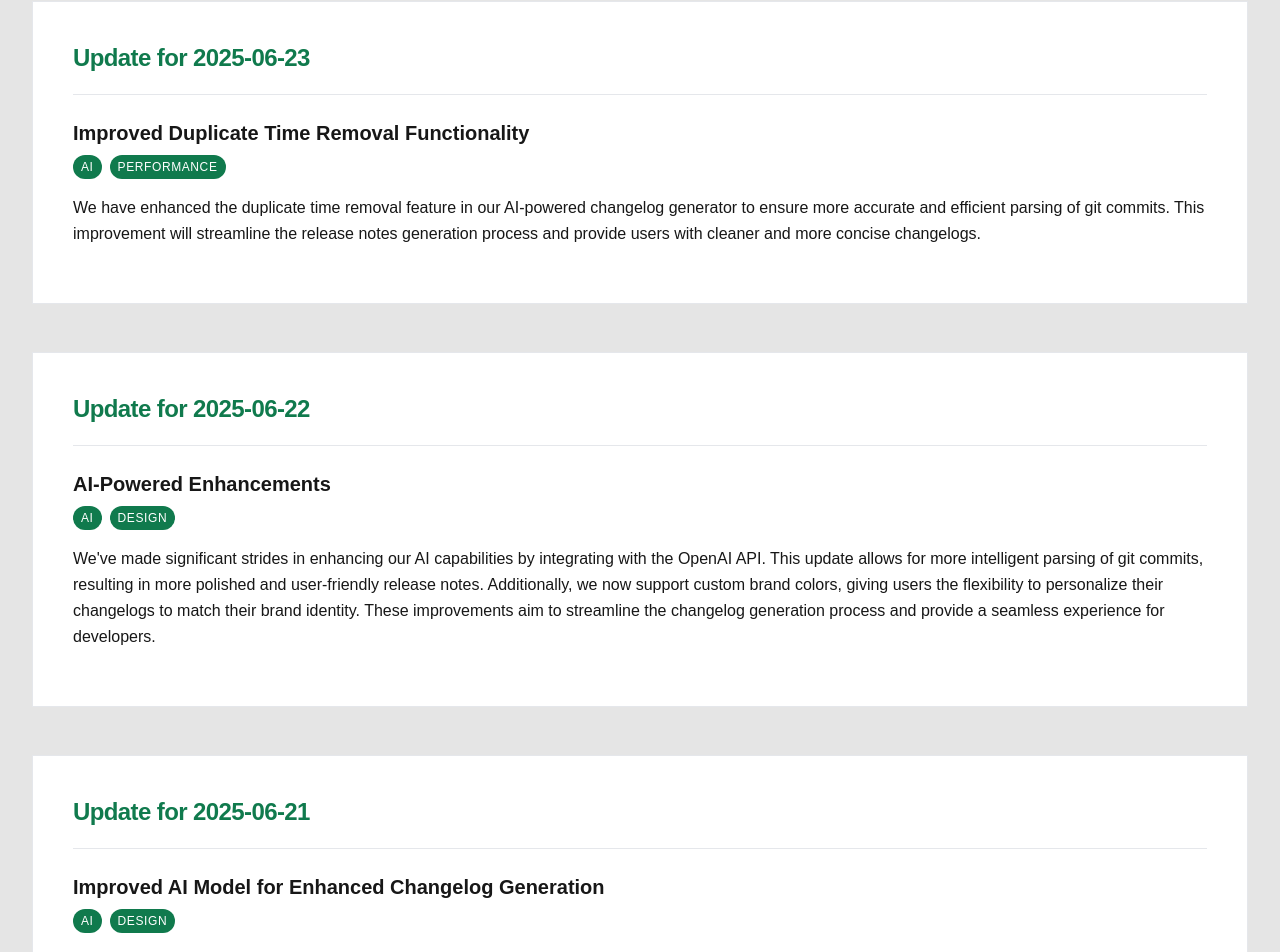
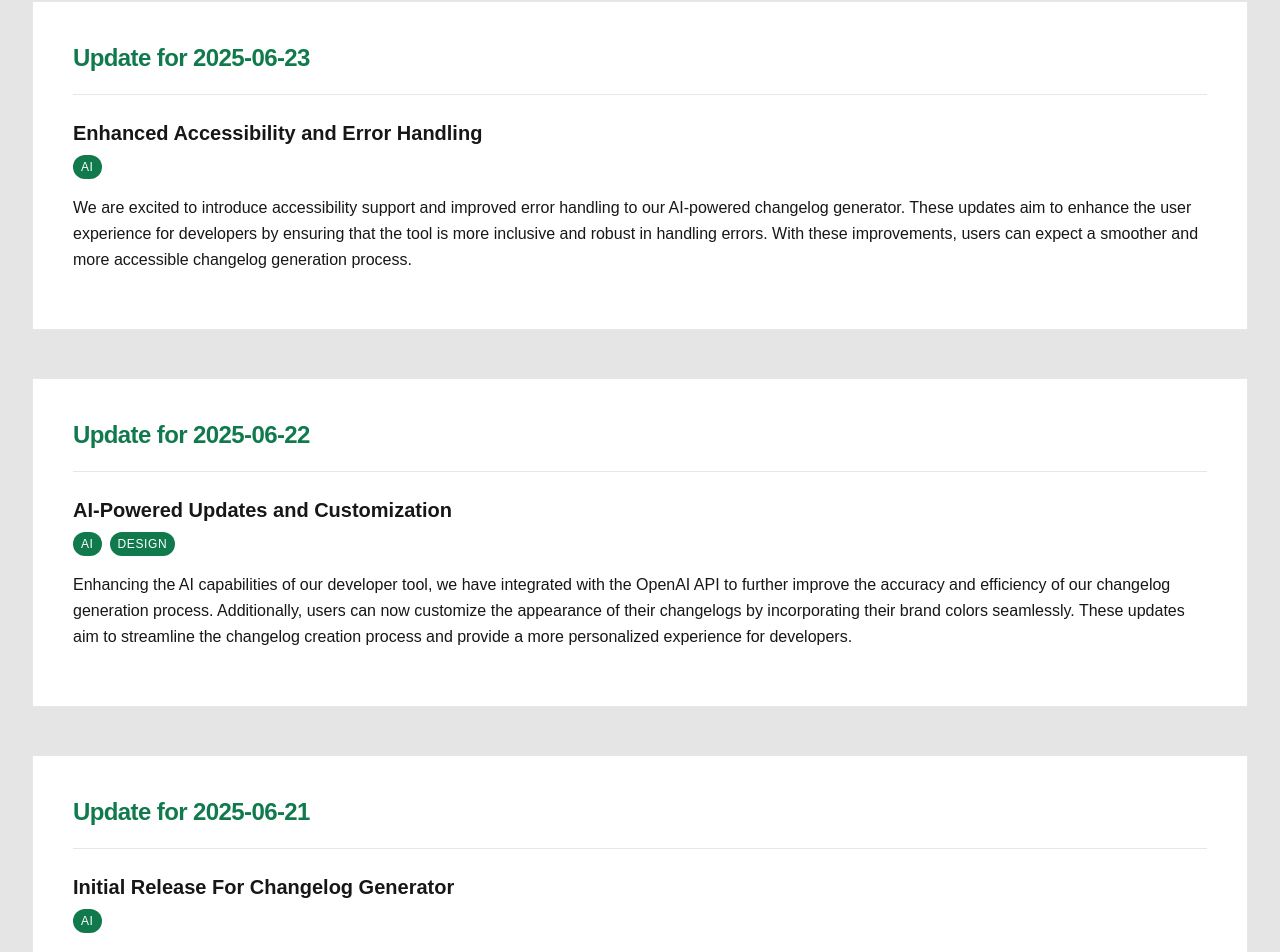
Before and after one commit to ZhenWang-Jen/Greptile-Project, a Next.js app: page / in a window 1280 px wide. Shown: the part 243-1195 px from the top of the page. Built offline with nearby package versions, Linux system fonts and the light colour scheme.

Commit message:
chore: some prompt adjustments

```diff
--- a/changelogs/2025-06-21.md
+++ b/changelogs/2025-06-21.md
@@ -5,7 +5,7 @@ date: 2025-06-21
 
 ## 2025-06-21
 
-### Improved AI Model for Enhanced Changelog Generation
-**Tags:** AI, Design
+### Initial Release For Changelog Generator
+**Tags:** AI
 
-We have upgraded our AI model to better analyze git commits and generate more accurate and polished release notes. This enhancement will ensure that developers receive more meaningful and informative changelogs, making it easier for them to track changes and stay updated on the latest developments in the tool.
+We are excited to announce the initial release of our AI-powered changelog generator! This tool will revolutionize how developers create and manage release notes by analyzing git commits, generating polished release notes, and rendering them in a user-friendly frontend. Stay tuned for more updates and improvements to come.
--- a/changelogs/2025-06-22.md
+++ b/changelogs/2025-06-22.md
@@ -5,7 +5,7 @@ date: 2025-06-22
 
 ## 2025-06-22
 
-### AI-Powered Enhancements
+### AI-Powered Updates and Customization
 **Tags:** AI, Design
 
-We've made significant strides in enhancing our AI capabilities by integrating with the OpenAI API. This update allows for more intelligent parsing of git commits, resulting in more polished and user-friendly release notes. Additionally, we now support custom brand colors, giving users the flexibility to personalize their changelogs to match their brand identity. These improvements aim to streamline the changelog generation process and provide a seamless experience for developers.
+Enhancing the AI capabilities of our developer tool, we have integrated with the OpenAI API to further improve the accuracy and efficiency of our changelog generation process. Additionally, users can now customize the appearance of their changelogs by incorporating their brand colors seamlessly. These updates aim to streamline the changelog creation process and provide a more personalized experience for developers.
--- a/changelogs/2025-06-23.md
+++ b/changelogs/2025-06-23.md
@@ -5,7 +5,7 @@ date: 2025-06-23
 
 ## 2025-06-23
 
-### Improved Duplicate Time Removal Functionality
-**Tags:** AI, Performance
+### Enhanced Accessibility and Error Handling
+**Tags:** AI
 
-We have enhanced the duplicate time removal feature in our AI-powered changelog generator to ensure more accurate and efficient parsing of git commits. This improvement will streamline the release notes generation process and provide users with cleaner and more concise changelogs.
+We are excited to introduce accessibility support and improved error handling to our AI-powered changelog generator. These updates aim to enhance the user experience for developers by ensuring that the tool is more inclusive and robust in handling errors. With these improvements, users can expect a smoother and more accessible changelog generation process.
--- a/scripts/generate-changelog.ts
+++ b/scripts/generate-changelog.ts
@@ -62,7 +62,7 @@ async function summarizeCommits(commits: string[], date: string): Promise<string
 
     ## ${date}
 
-    ### [Title here]
+    ### Title here
     **Tags:** AI, Design
 
     [One-paragraph summary describing the user-facing value of this change]
```
